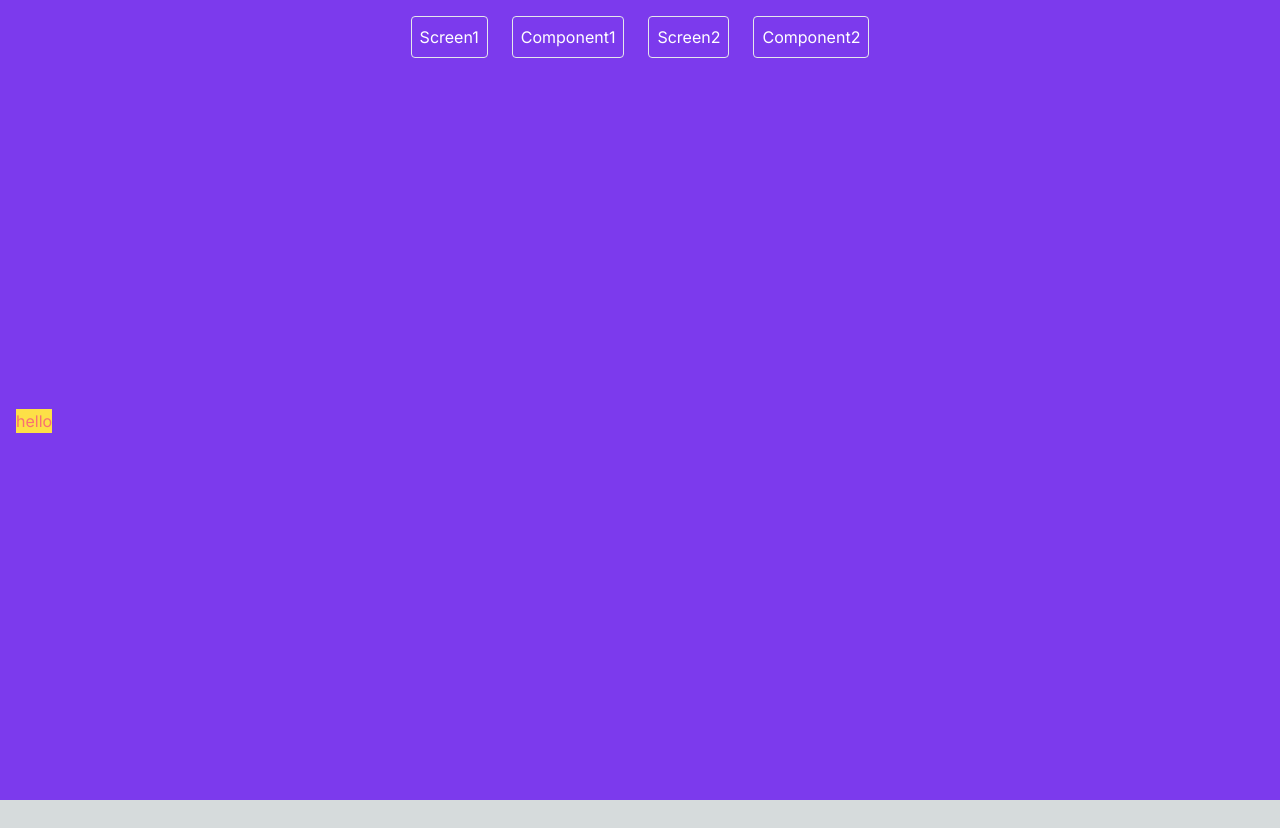
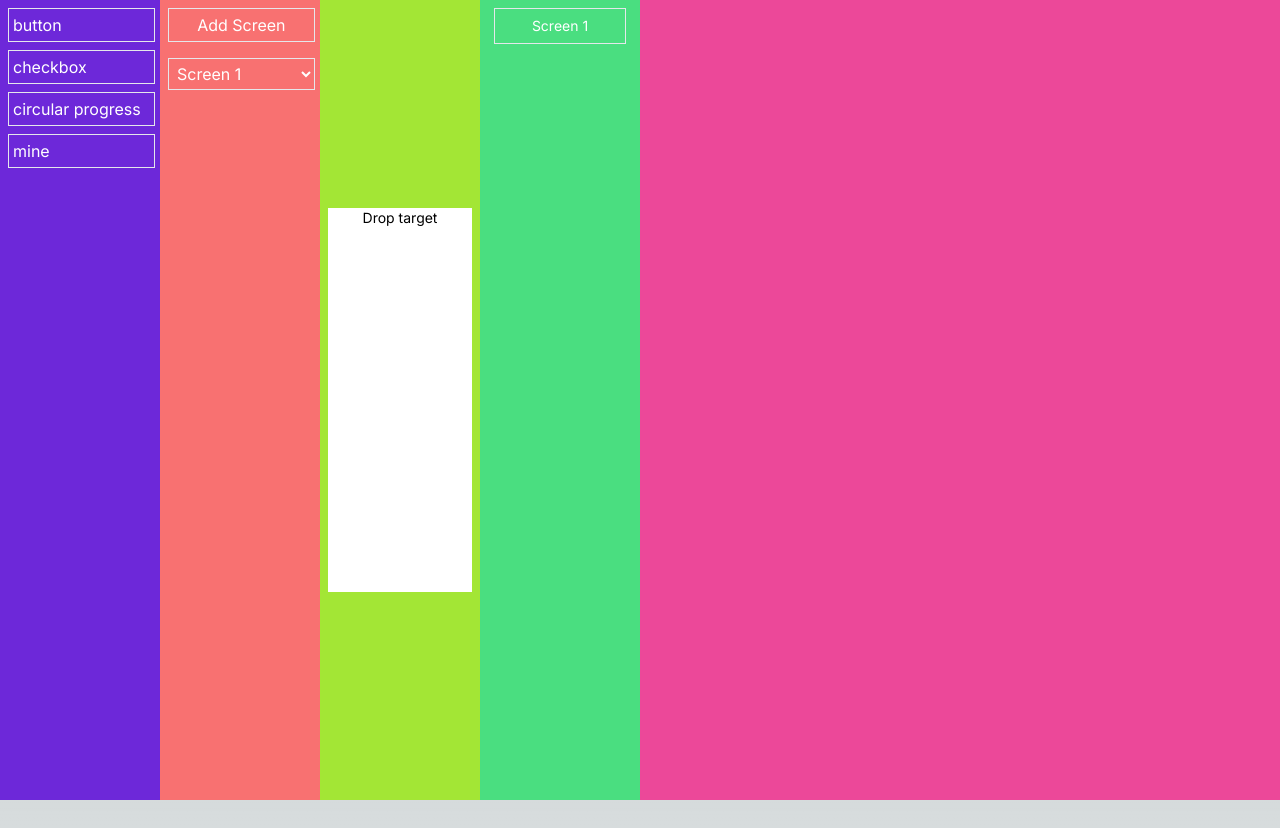
Before and after one commit to yunocrown/altcodeinterface, a Next.js app: page /experiment in a window 1280 px wide. Before the commit the page ends 800 px from the top, so only its background shows below. Built offline with nearby package versions, Linux system fonts and the light colour scheme.

Commit message:
Updated Experiment file

```diff
--- a/app/experiment/page.tsx
+++ b/app/experiment/page.tsx
@@ -1,68 +1,180 @@
 'use client'
 
-import { useState } from "react"
+import { SetStateAction, useState , useEffect, useRef } from "react";
+import Dexie from "dexie";
+import { Result } from "postcss";
+import { error } from "console";
 
-const backgroundColors = {
-    'screen' : {
-        width: 500,
-        height: 500
-    },
-    'component' : {
-        width: 500,
-        height: 500
+export default function page() {
+    const [ draggable , setDraggable ] = useState(['button' , 'checkbox' , 'circular progress' , 'mine'])
+    const [ option , setOption ] = useState(['Screen 1']);
+    const [ selectedOption , setSelectedOption ] = useState('');
+    const [screenComponents , setScreenComponent ] = useState([]);
+
+    const db = new Dexie('Screen Components');
+    db.version(1).stores({
+        screenData: '++id, screenName, components'
+    });
+    const visibleScreen = useRef();
+    useEffect(() => {
+        const displayScreen = visibleScreen.current;
+        if( !displayScreen ) return;
+        displayScreen.innerHTML = selectedOption || 'Screen 1';
+        return() => {
+            visibleScreen.innerHTML = '';
+        }
+    }, [selectedOption])
+
+    const handleComponentDrop = (event: { preventDefault: () => void; dataTransfer: { getData: (arg0: string) => any; }; }) => {
+        event.preventDefault();
+        const component = event.dataTransfer.getData("text/plain");
+
+        const DropTarget = document.querySelector(".DropTarget");
+        const AllComponent = document.querySelector(".AllComponent");
+
+        if( component === "button" ) {
+            const buttonDrop = document.createElement("div");
+            buttonDrop.className = "w-full h-6 border m-1 text-sm flex flex-wrap items-center justify-center"
+            buttonDrop.textContent = "button"
+            DropTarget?.appendChild(buttonDrop);
+
+            const buttonDisplay = document.createElement("div");
+            buttonDisplay.className = "w-full h-6 border m-1 text-sm flex flex-wrap items-center justify-center text-black"
+            buttonDisplay.textContent = "button"
+            AllComponent?.appendChild(buttonDisplay);
+
+        } else if( component === "checkbox") {
+            const checkbox = document.createElement("div");
+            checkbox.className = "w-full h-6 border m-1 text-sm flex flex-wrap items-center justify-center"
+            checkbox.textContent = "checkBox"
+            DropTarget?.appendChild(checkbox);
+
+            const CheckBoxDisplay = document.createElement("div");
+            CheckBoxDisplay.className = "w-full h-6 border m-1 text-sm flex flex-wrap items-center justify-center text-black"
+            CheckBoxDisplay.textContent = "checkBox"
+            AllComponent?.appendChild(CheckBoxDisplay);
+
+        } else if( component === "circular progress") {
+            const circularProgress = document.createElement("div");
+            circularProgress.className = "w-full h-6 border m-1 text-sm flex flex-wrap items-center justify-center"
+            circularProgress.textContent = "circular progress"
+            DropTarget?.appendChild(circularProgress);
+
+            const CircularProgressDisplay = document.createElement("div");
+            CircularProgressDisplay.className = "w-full h-6 border m-1 text-sm flex flex-wrap items-center justify-center text-black"
+            CircularProgressDisplay.textContent = "circularProgress"
+            AllComponent?.appendChild(CircularProgressDisplay);
+
+        } else if( component === "mine") {
+            const mine = document.createElement("div");
+            mine.className = "w-full h-6 border m-1 text-sm flex flex-wrap items-center justify-center"
+            mine.textContent = "mine"
+            DropTarget?.appendChild(mine);
+
+            const MineDisplay = document.createElement("div");
+            MineDisplay.className = "w-full h-6 border m-1 text-sm flex flex-wrap items-center justify-center text-black"
+            MineDisplay.textContent = "Mine"
+            AllComponent?.appendChild(MineDisplay);
+
+        }
+
+        const selectedScreen = selectedOption;
+        db.transaction('rw' , 'screenData' , () => {
+            db.screenData.put({ screenName: selectedScreen, components: component})
+        })
     }
-}
-function PropertyDisplay({propertyDisplay , backgroundColors}) {
-    const propertySelected = backgroundColors[propertyDisplay];
-    return(
-        <DisplayForOptions
-            propertyDisplay = {propertyDisplay}
-        />
+    const handleComponentDragOver = (event: { preventDefault: () => void; }) => {
+        event.preventDefault();
+    }
+    const handleChange = (event: { target: { value: SetStateAction<string>; }; }) => {
+        setSelectedOption(event.target.value);
+        const AllComponent = document.querySelector(".AllComponent");
+        const selectedScreen = event.target.value;
+        db.screenData.where('screenName').equals(selectedOption).first()
+        .then((result) => {
+            const storedComponents = result.components;
+            AllComponent.innerHTML = "";
+            storedComponents.forEach((component) => {
+
+            })
+        })
+        .catch((error) => {
+            //handle Error
+        })
+    }
+
+    const handleAddScreen = () => {
+        const screenName = prompt("Enter the screen name here");
+        if (screenName) {
+            if (screenName === "Screen 1") {
+                window.alert("Please enter another name, 'Screen 1' isn't allowed ")
+            } else {
+                setOption([...option , screenName]);
+            }
+        } else {
+            window.alert("Screen name is required. Enter again")
+        }
+    }
+    const handleDragStart = (event: { target: { textContent: any; }; dataTransfer: { setData: (arg0: string, arg1: any) => void; }; }) => {
+        const componentName = event.target.textContent;
+        event.dataTransfer.setData("text/plain", componentName);
+    }
+    return (
+        <main className="w-full h-screen bg-pink-500 flex flex-wrap">
+            <div className="w-40 h-full bg-violet-700">
+                {draggable.map((draggable, index) => (
+                    <div
+                        key={index}
+                        draggable
+                        className="w-11/12 p-1 text-white border m-2"
+                        onDragStart={handleDragStart}
+                    >
+                        <span>{draggable}</span>
+                    </div>
+                ))}
+            </div>
+            <div className="w-40 h-full bg-red-400 text-yellow-300">
+                <button
+                    className="w-11/12 p-1 text-white border m-2"
+                    onClick={handleAddScreen}
+                >
+                    Add Screen
+                </button>
+                <select
+                    value={selectedOption}
+                    className="w-11/12 p-1 text-white border m-2 outline-none bg-transparent"
+                    onChange={handleChange}
+                >
+                    {option.map((option) => (
+                        <option
+                            key={option}
+                            value={option}
+                            className="bg-transparent text-black"
+                        >
+                            {option}
+                        </option>
+                    ))}
+                </select>
+            </div>
+            <div className="w-40 h-full bg-lime-400 text-white flex flex-wrap items-center justify-center">
+                        <div
+                            className="w-36 h-96 bg-white text-black flex flex-wrap justify-center text-sm DropTarget"
+                            onDrop={handleComponentDrop}
+                            onDragOver={handleComponentDragOver}
+                        >
+
+                            Drop target
+                        </div>
+            </div>
+            <div className="w-40 h-full bg-green-400 text-white flex flex-wrap justify-center p-2">
+                        <span
+                            ref={visibleScreen}
+                            className="border w-11/12 h-9 text-sm flex flex-wrap items-center justify-center"
+                        />
+                        <div className="w-full h-full AllComponent">
+
+                        </div>
+            </div>
+        </main>
     )
 }
-function DisplayForOptions({propertyDisplay}) {
-    if(propertyDisplay === 'screen') {
-        return <ScreenOption />
-    }
-    if(propertyDisplay === 'component') {
-        return <ComponentOption />
-    }
-}
-function ComponentOption() {
-    return (
-        <div className="bg-black text-white">
-            Hiya
-        </div>
-    )
-}
-function ScreenOption() {
-    return (
-        <div className="bg-yellow-300 text-red-400">
-            hello
-        </div>
-    )
-}
-export default function page() {
-    const [properties , setProperties] = useState('screen');
-
-    const handleChangedSelect = (e) => {
-        setProperties(e.target.value);
-    }
-
-    return (
-        <div className="w-full h-screen bg-violet-600 flex flex-wrap text-white p-4">
-            <div className="w-full flex flex-wrap  h-fit place-content-center gap-6">
-                <button className="border rounded p-2" onClick={handleChangedSelect} value="screen">Screen1</button>
-                <button className="border rounded p-2" onClick={handleChangedSelect} value="component">Component1</button>
-                <button className="border rounded p-2" onClick={handleChangedSelect} value="screen">Screen2</button>
-                <button className="border rounded p-2" onClick={handleChangedSelect} value="component">Component2</button>
-            </div>
-            <div>
-                <PropertyDisplay
-                    propertyDisplay = {properties}
-                    backgroundColors = {backgroundColors}
-                />
-            </div>
-        </div>
-    )
-}
--- a/app/page.tsx
+++ b/app/page.tsx
@@ -3,7 +3,6 @@
 {/* Imports */}
 import Link from "next/link";
 import React , { useState , useEffect , useRef, SetStateAction } from "react";
-import firebase from "firebase/compat/app";
 
 {/* Device list */}
 const devices = {
@@ -615,70 +614,11 @@ export default function Home() {
         window.alert("Please enter another name. 'Screen 1' is not allowed.");
       } else {
         setOptions([...option, screenName]);
-        openDatabase();
-        saveDroppedComponent(screenName , components)
       }
     } else {
       window.alert("Screen name is required. Please try again.");
     }
   };
-
-// Define IndexedDB schema
-const DB_NAME = 'screenNavigationDB';
-const DB_VERSION = 1;
-let db;
-
-const openDatabase = () => {
-    return new Promise((resolve, reject) => {
-        const request = indexedDB.open(DB_NAME, DB_VERSION);
-
-        request.onerror = () => {
-            reject('Error opening database');
-        };
-
-        request.onsuccess = () => {
-            db = request.result;
-            resolve();
-        };
-
-        request.onupgradeneeded = (event) => {
-            const db = event.target.result;
-            const screensStore = db.createObjectStore('screens', { keyPath: 'id' });
-            screensStore.createIndex('name', 'name', { unique: true });
-        };
-    });
-};
-
-// Perform transactions after opening the database
-openDatabase().then(() => {
-    // Now you can perform transactions like saving and fetching components
-    const transaction = db.transaction(['screens'], 'readwrite');
-    const store = transaction.objectStore('screens');
-
-    // Your transaction logic goes here
-}).catch((error) => {
-    console.error('Error opening database:', error);
-});
-const saveDroppedComponent = (screenId, componentData) => {
-  const transaction = db.transaction(['screens'], 'readwrite');
-  const store = transaction.objectStore('screens');
-
-  // Get the screen by ID
-  const request = store.get(screenId);
-
-  request.onsuccess = () => {
-      const screen = request.result;
-      if (screen) {
-          // Add the dropped component to the screen's components array
-          screen.components.push(componentData);
-          // Update the screen in the IndexedDB
-          const updateRequest = store.put(screen);
-          updateRequest.onerror = () => {
-              console.error('Error updating screen in IndexedDB');
-          };
-      }
-  };
-};
 
 
   {/* End of screen creation logic */}
@@ -1235,8 +1175,8 @@ const saveDroppedComponent = (screenId, componentData) => {
           </div>
           <div className="w-full h-[46rem] bg-slate-900 flex flex-wrap border-violet-400 border-l-0 border-t-0 border-r-0">
             <button ref={visibleComponentRef} className="w-72 h-11 border border-violet-400 text-white flex flex-wrap  items-center pl-4 mt-3 ml-3 rounded" id="Screen" value="screen" onClick={handlePropertiesClick}></button>
-            <div className="w-full h-full AllComponents pl-8"  onClick={handlePropertiesClick}>
-
+            <div className="w-full h-[42.5rem] AllComponents pl-8 relative top-0 border border-b-1 border-t-0 border-l-0 border-r-0 border-violet-500"  onClick={handlePropertiesClick}>
+                      <Link href={"/experiment"}>hello</Link>
             </div>
           </div>
         </div>
--- a/package.json
+++ b/package.json
@@ -10,6 +10,7 @@
   },
   "dependencies": {
     "blockly": "^10.3.0",
+    "dexie": "^3.2.4",
     "firebase": "^10.8.0",
     "mui-color": "^2.0.0-beta.2",
     "next": "14.0.4",
```
Also changed, not shown: 1 other file (tests, documents, lock files or other folders).
